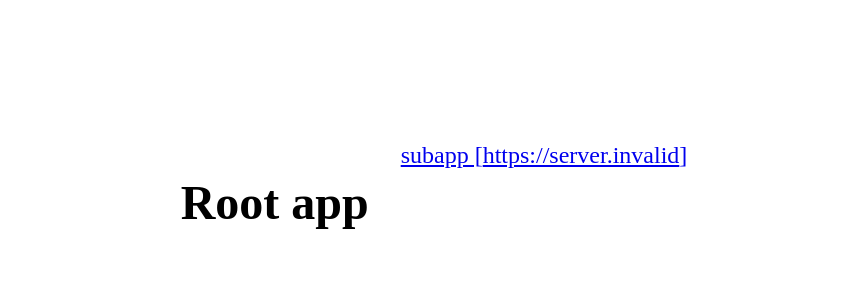
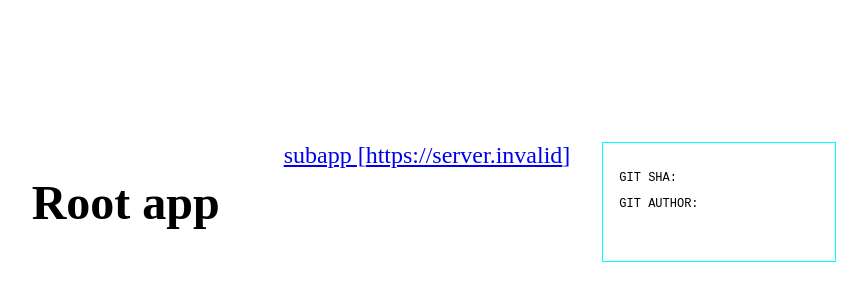
Before and after one commit to Spantree/vercel-multi-app-spike, a Next.js app in the folder packages/root/: page / in a window 1280 px wide. Shown: the part 206-506 px from the top of the page, without its empty margins (206-1073 px from the left). Built offline with nearby package versions, Linux system fonts and the light colour scheme; no server answers.

Commit message:
show commit details on pages

```diff
--- a/packages/root/src/pages/index.tsx
+++ b/packages/root/src/pages/index.tsx
@@ -22,7 +22,14 @@ export default function Home() {
         }}
       >
         <h1>Root app</h1>
+        <br />
         <Link href="/subapp">subapp [{NEXT_PUBLIC_SUBAPP_URL}]</Link>
+        <div
+          style={{ border: '1px solid cyan', padding: '1rem', fontSize: '12px', minWidth: '200px' }}
+        >
+          <pre>GIT SHA: {process.env.NEXT_PUBLIC_VERCEL_GIT_COMMIT_SHA}</pre>
+          <pre>GIT AUTHOR: {process.env.NEXT_PUBLIC_VERCEL_GIT_COMMIT_AUTHOR_LOGIN}</pre>
+        </div>
       </div>
     </main>
   );
```
Also changed, not shown: 1 other file (tests, documents, lock files or other folders).
